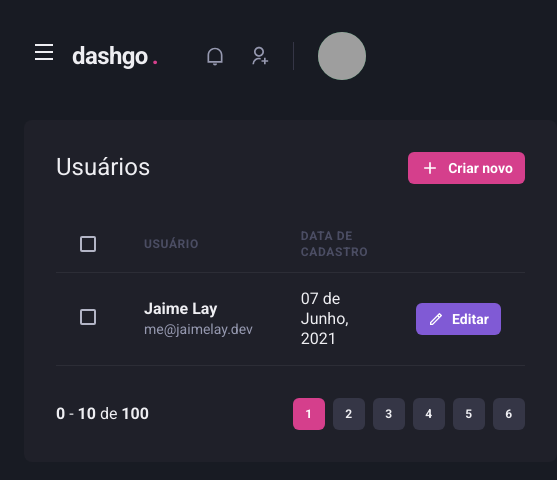
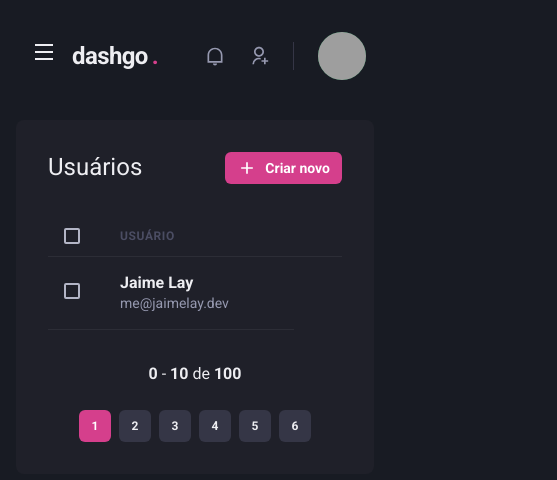
Before and after one commit to Uvacoder/dashboardgo, a Next.js app: page /users in a window 390 px wide. Shown: the top 480 px of the page, 557 px wide, since content can reach past the window. Built offline with nearby package versions, Linux system fonts and the light colour scheme; grey boxes are pictures that could not be loaded.

Commit message:
listagem e cadastros responsivos

```diff
--- a/src/components/Pagination/index.tsx
+++ b/src/components/Pagination/index.tsx
@@ -4,7 +4,7 @@ import { PaginationItem } from "./PaginationItem";
 export function Pagination() {
     return (
         <Stack
-            direction="row"
+            direction={["column", "row"]}
             mt="8"
             justify="space-between"
             align="center"
--- a/src/pages/users/create.tsx
+++ b/src/pages/users/create.tsx
@@ -11,18 +11,18 @@ export default function CreateIser() {
             <Flex w="100%" my="6" maxWidth={1480} mx="auto" px="6">
                 <Sidebar />
 
-                <Box flex="1" borderRadius={8} bg="gray.800" p="8">
+                <Box flex="1" borderRadius={8} bg="gray.800" p={["6", "8"]}>
                     <Heading size="lg" fontWeight="normal">Criar usuário</Heading>
 
                     <Divider my="6" borderColor="gray.700" />
 
                     <VStack spacing="8">
-                        <SimpleGrid minChildWidth="240px" spacing="8" w="100%">
+                        <SimpleGrid minChildWidth="240px" spacing={["6", "8"]} w="100%">
                             <Input name="name" label="Nome completo" />
                             <Input name="email" type="email" label="E-mail" />
                         </SimpleGrid>
 
-                        <SimpleGrid minChildWidth="240px" spacing="8" w="100%">
+                        <SimpleGrid minChildWidth="240px" spacing={["6", "8"]} w="100%">
                             <Input name="password" type="password" label="Senha" />
                             <Input name="password_confirmation" type="password" label="Confirmação da senha" />
                         </SimpleGrid>
--- a/src/pages/users/index.tsx
+++ b/src/pages/users/index.tsx
@@ -1,15 +1,20 @@
-import { Box, Button, Checkbox, Flex, Heading, Icon, Table, Tbody, Td, Text, Th, Thead, Tr } from '@chakra-ui/react';
+import { Box, Button, Checkbox, Flex, Heading, Icon, Table, Tbody, Td, Text, Th, Thead, Tr, useBreakpointValue } from '@chakra-ui/react';
 import { RiAddLine, RiPencilLine } from 'react-icons/ri';
 import { Header } from '../../components/Header';
 import { Pagination } from '../../components/Pagination';
 import { Sidebar } from '../../components/Sidebar';
 
 export default function UserList() {
+    const isWideVersion = useBreakpointValue({
+        base: false,
+        lg: true,
+    });
+
     return (
         <Box>
             <Header />
 
-            <Flex w="100%" my="6" maxWidth={1480} mx="auto" px="6">
+            <Flex w="100%" my="6" maxWidth={1480} mx="auto" px={["4", "4", "6"]}>
                 <Sidebar />
 
                 <Box flex="1" borderRadius={8} bg="gray.800" p="8">
@@ -30,19 +35,19 @@ export default function UserList() {
                     <Table colorScheme="whiteAlpha">
                         <Thead>
                             <Tr>
-                                <Th px="6" color="gray.300" width="8">
+                                <Th px={["4", "4", "6"]} color="gray.300" width="8">
                                     <Checkbox colorScheme="pink" />
                                 </Th>
 
                                 <Th>Usuário</Th>
-                                <Th>Data de cadastro</Th>
+                                { isWideVersion && <Th>Data de cadastro</Th> }
                                 <Th width="8"></Th>
                             </Tr>
                         </Thead>
 
                         <Tbody>
                             <Tr>
-                                <Td px="6">
+                                <Td px={["4", "4", "6"]}>
                                     <Checkbox colorScheme="pink" />
                                 </Td>
 
@@ -53,19 +58,7 @@ export default function UserList() {
                                     </Box>
                                 </Td>
 
-                                <Td>07 de Junho, 2021</Td>
-
-                                <Td>
-                                    <Button
-                                        as="a"
-                                        size="sm"
-                                        fontSize="sm"
-                                        colorScheme="purple"
-                                        leftIcon={<Icon as={RiPencilLine} fontSize="16" />}
-                                    >
-                                        Editar
-                                    </Button>
-                                </Td>
+                                { isWideVersion && <Td>07 de Junho, 2021</Td> }
                             </Tr>
                         </Tbody>
                     </Table>
```
